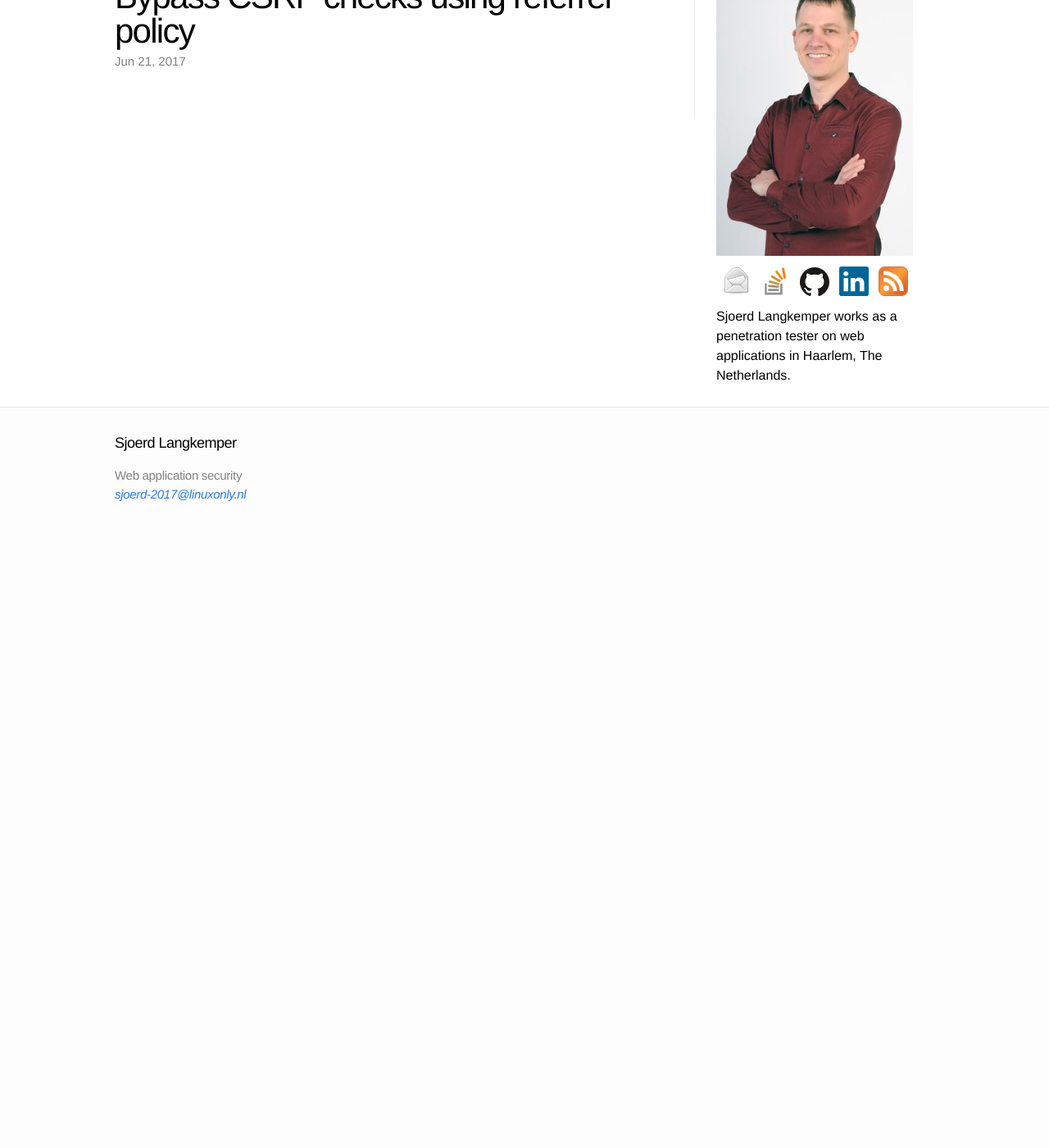
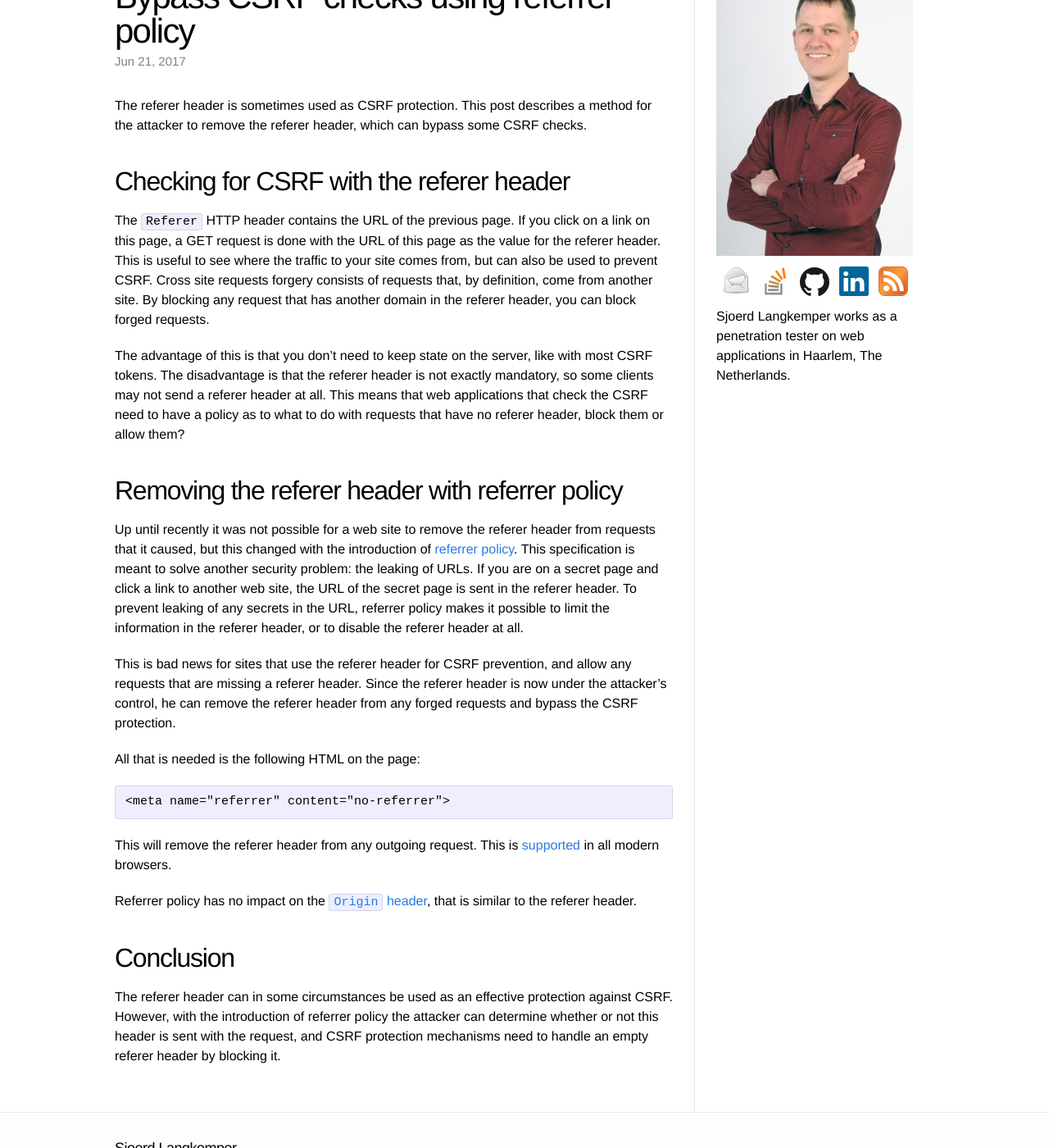
Before and after one commit to Sjord/Sjord.github.io, a Jekyll site: the page built from _posts/2017-04-17-bypass-csrf-check-using-referrer-policy.md, in a window 1280 px wide and 1400 px high, scrolled down 203 px. Shown: the whole window at 82% size. Built offline with Jekyll 4.4.1, drawn with Linux system fonts in a browser that asks for light colours; before the commit the page ends 900 px from its top, so only the background shows below that.

Commit message:
Referrer policy post

```diff
--- a/_posts/2017-04-17-bypass-csrf-check-using-referrer-policy.md
+++ b/_posts/2017-04-17-bypass-csrf-check-using-referrer-policy.md
@@ -4,3 +4,29 @@
 thumbnail: silence-240.jpg
 date: 2017-06-21
 ---
+
+The referer header is sometimes used as CSRF protection. This post describes a method for the attacker to remove the referer header, which can bypass some CSRF checks.
+
+## Checking for CSRF with the referer header
+
+The `Referer` HTTP header contains the URL of the previous page. If you click on a link on this page, a GET request is done with the URL of this page as the value for the referer header. This is useful to see where the traffic to your site comes from, but can also be used to prevent CSRF. Cross site requests forgery consists of requests that, by definition, come from another site. By blocking any request that has another domain in the referer header, you can block forged requests.
+
+The advantage of this is that you don't need to keep state on the server, like with most CSRF tokens. The disadvantage is that the referer header is not exactly mandatory, so some clients may not send a referer header at all. This means that web applications that check the CSRF need to have a policy as to what to do with requests that have no referer header, block them or allow them?
+
+## Removing the referer header with referrer policy
+
+Up until recently it was not possible for a web site to remove the referer header from requests that it caused, but this changed with the introduction of [referrer policy](https://www.w3.org/TR/referrer-policy/). This specification is meant to solve another security problem: the leaking of URLs. If you are on a secret page and click a link to another web site, the URL of the secret page is sent in the referer header. To prevent leaking of any secrets in the URL, referrer policy makes it possible to limit the information in the referer header, or to disable the referer header at all.
+
+This is bad news for sites that use the referer header for CSRF prevention, and allow any requests that are missing a referer header. Since the referer header is now under the attacker's control, he can remove the referer header from any forged requests and bypass the CSRF protection.
+
+All that is needed is the following HTML on the page:
+
+    <meta name="referrer" content="no-referrer">
+
+This will remove the referer header from any outgoing request. This is [supported](http://caniuse.com/#feat=referrer-policy) in all modern browsers.
+
+Referrer policy has no impact on the [`Origin` header](https://developer.mozilla.org/en-US/docs/Web/HTTP/Headers/Origin), that is similar to the referer header.
+
+## Conclusion
+
+The referer header can in some circumstances be used as an effective protection against CSRF. However, with the introduction of referrer policy the attacker can determine whether or not this header is sent with the request, and CSRF protection mechanisms need to handle an empty referer header by blocking it.
```
